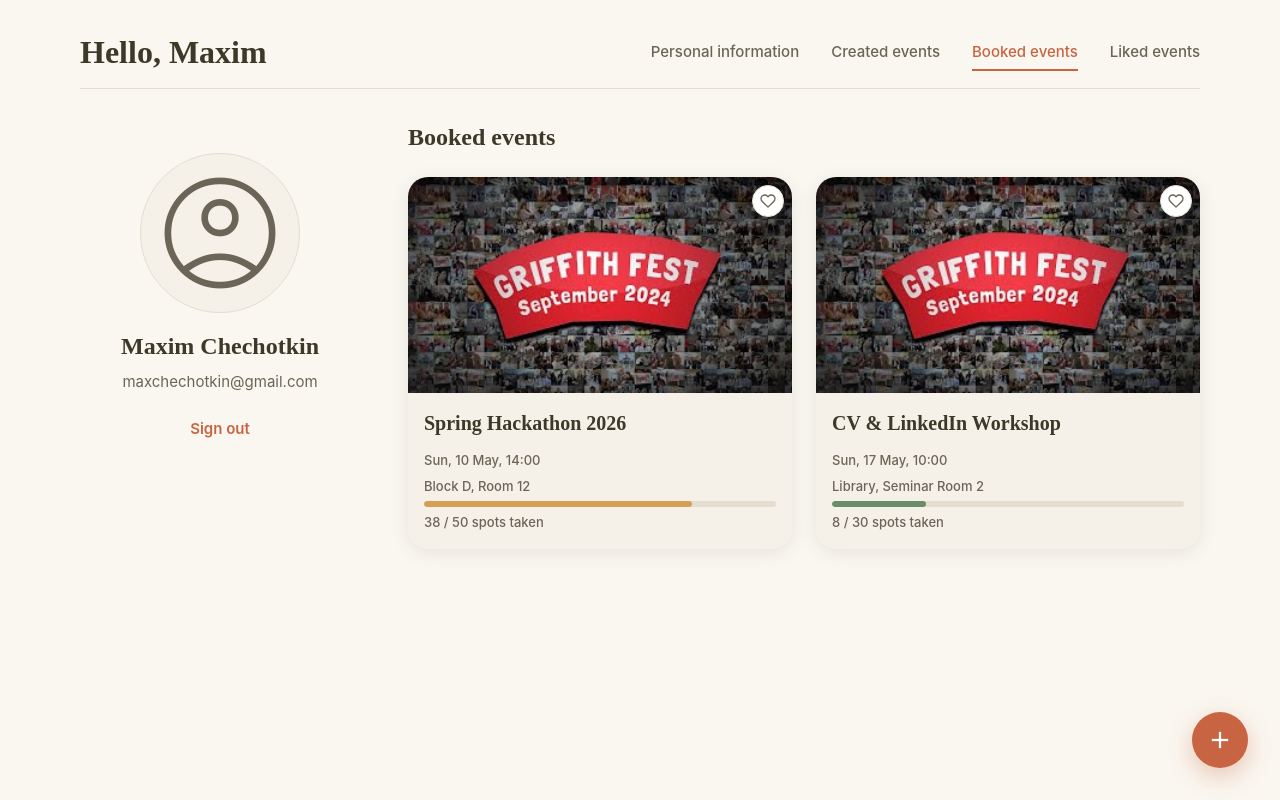
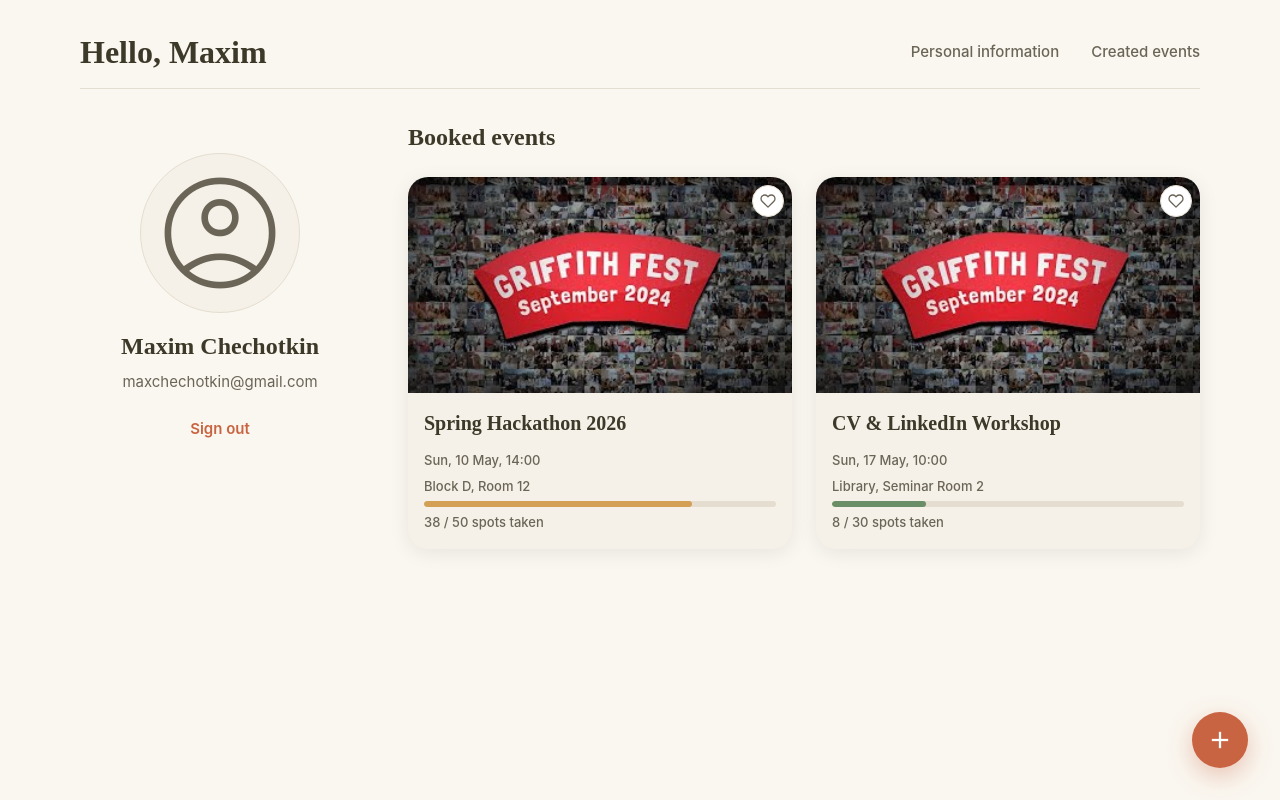
Before and after one commit to SlavaZinets/campus-connect, a Next.js app: page /organiser/profile/bookings in a window 1280 px wide. Built offline with nearby package versions, Linux system fonts and the light colour scheme.

Commit message:
Restrict organiser role to organising only — remove Booked events and Liked events tabs from organiser profile, leaving Personal information and Created events. Delete /organiser/profile/bookings and /organiser/profile/likes routes.

```diff
--- a/src/app/(dashboard)/organiser/profile/layout.jsx
+++ b/src/app/(dashboard)/organiser/profile/layout.jsx
@@ -5,10 +5,8 @@ import ProfileSidebar from '@/components/profile/ProfileSidebar';
 import styles from './layout.module.css';
 
 const ORGANISER_TABS = [
-  { href: '/organiser/profile',          label: 'Personal information' },
-  { href: '/organiser/profile/events',   label: 'Created events' },
-  { href: '/organiser/profile/bookings', label: 'Booked events' },
-  { href: '/organiser/profile/likes',    label: 'Liked events' },
+  { href: '/organiser/profile',        label: 'Personal information' },
+  { href: '/organiser/profile/events', label: 'Created events' },
 ];
 
 export default function OrganiserProfileLayout({ children }) {
```
